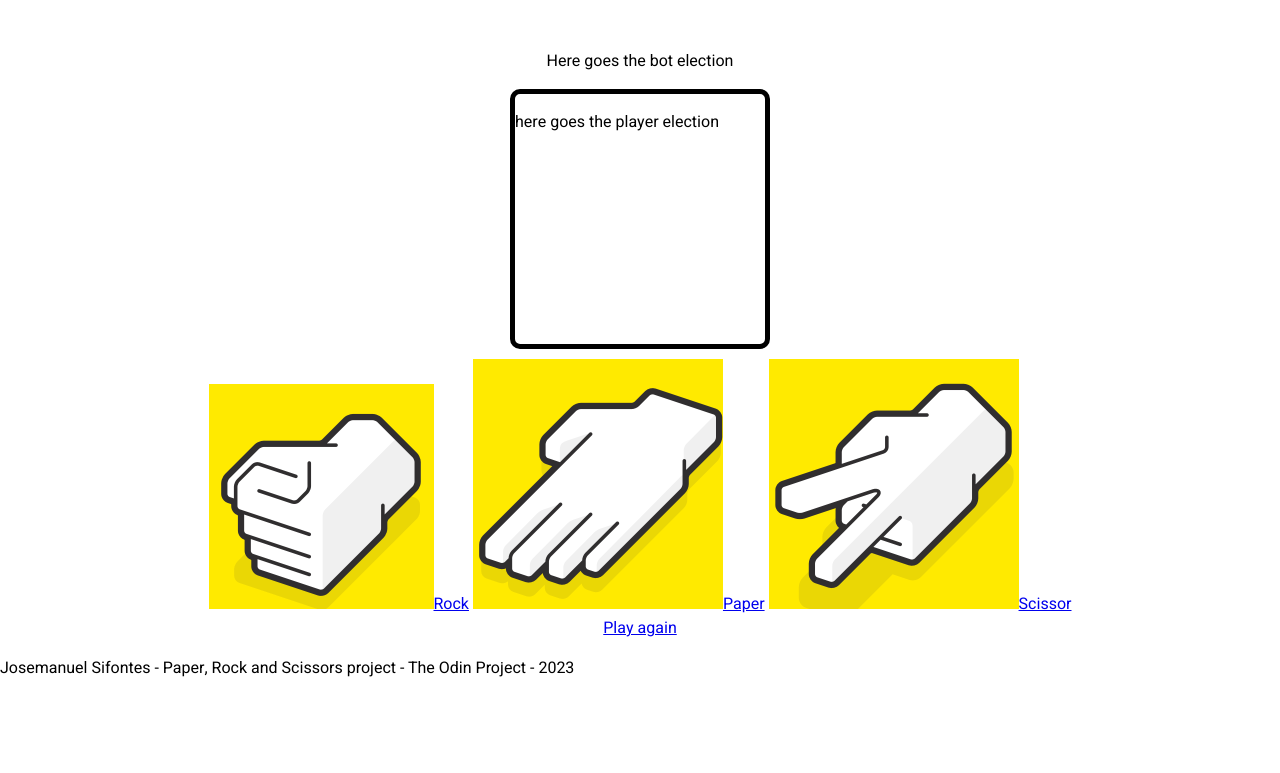
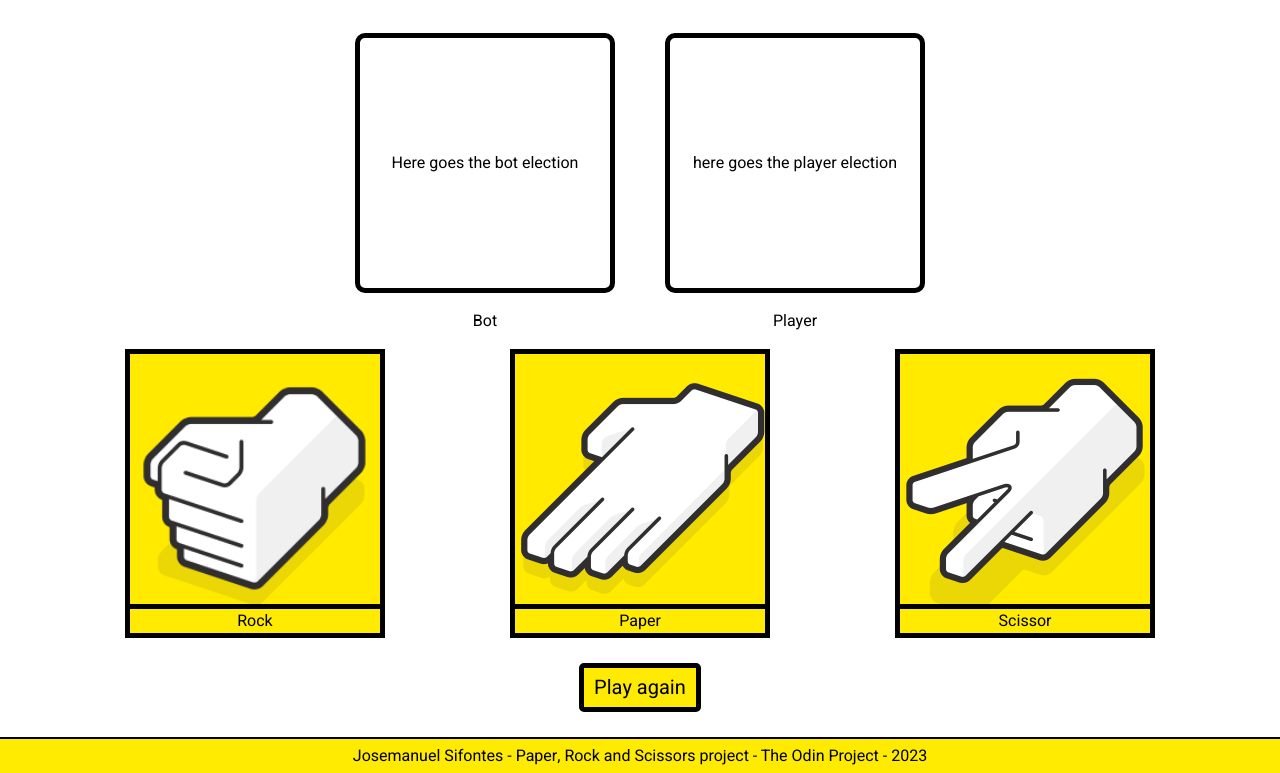
Before and after one commit to josemanuelsv18/RPS, a plain HTML site: page index.html in a window 1280 px wide. Shown: the part 219-992 px from the top of the page. Before the commit the page ends 915 px from the top, so only its background shows below. Drawn offline with Linux system fonts and the light colour scheme.

Commit message:
css style finished

```diff
--- a/index.css
+++ b/index.css
@@ -27,14 +27,80 @@ header > h1{
     flex-direction: column;
     align-items: center;
 }
-.game > .result{
+.game > .win-lose{
     font-size: 36px;
     font-weight: bold;
 }
-.game > .election{
+.game > .results{
+    display: flex;
+    width: 100%;
+    justify-content: center;
+}
+.game > .results > .election-card{
+    display: flex;
+    flex-direction: column;
+    align-items: center;
+}
+/*.game > .results > .election-card > p{
+    margin: 0;
+}*/
+.game > .results > .election-card > .election{
     width: 250px;
     height: 250px;
     border: 5px solid black;
-    margin: 0px 0px 10px 0px;
+    margin: 0px 25px;
     border-radius: 10px;
+    display: flex;
+    justify-content: center;
+    align-items: center;
 }
+.game > .control-section{
+    width: 100%;
+}
+.game > .control-section > .button-menu{
+    display: flex;
+    justify-content: space-evenly;
+}
+.game > .control-section > .button-menu > .button{
+    display: flex;
+    flex-direction: column;
+    align-items: center;
+}
+.game > .control-section > .button-menu > .button{
+    border: 5px solid black;
+    color: black;
+    text-decoration: none;
+    background-color: #FFEA01;
+}
+.game > .control-section > .button-menu > .button:hover{
+    background-color: white;
+    font-weight: bold;
+}
+.game > .control-section > .button-menu >.button > img{
+    border-bottom: 5px solid black;
+    width: 250px;
+    height: 250px;
+}
+.game > .play-again{
+    background-color: #FFEA01;
+    padding: 5px 10px;
+    border-radius: 5px;
+    border: 5px solid black;
+    color: black;
+    text-decoration: none;
+    font-size: 20px;
+    margin: 25px 0;
+}
+.game > .play-again:hover{
+    background-color: white;
+    font-weight: bold;
+}
+footer{
+    background-color: #FFEA01;
+    text-align: center;
+    padding: 5px;
+    border-top: 2px solid black;
+}
+footer > p {
+    margin: 0;
+}
--- a/index.html
+++ b/index.html
@@ -20,22 +20,28 @@
         <p class="record-item" id="Draw">Draws: 0</p>
     </div>
     <div class="game">
-        <div class="result">
+        <div class="win-lose">
             <p>here goes the result</p>
         </div>
-        <div id="bot">
-            <div class="election" id="">
-                <p>Here goes the bot election</p>
+        <div class="results">
+            <div class="election-card">
+                <div class="election" id="bot">
+                    <p>Here goes the bot election</p>
+                </div>
+                <p>Bot</p>
+            </div>
+            <div class="election-card">
+                <div class="election" id="player">
+                    <p>here goes the player election</p>
+                </div>
+                <p>Player</p>
             </div>
         </div>
-        <div class="election" id="player">
-            <p>here goes the player election</p>
-        </div>
-        <div class="buttons">
-            <nav>
-                <a href="#"><img src="./img/rock.png" alt="Rock image">Rock</a>
-                <a href="#"><img src="./img/paper.png" alt="Paper image">Paper</a>
-                <a href="#"><img src="./img/scissors.png" alt="Scissor image">Scissor</a>
+        <div class="control-section">
+            <nav class="button-menu">
+                <a href="#" class="button"><img src="./img/rock.png" alt="Rock image">Rock</a>
+                <a href="#" class="button"><img src="./img/paper.png" alt="Paper image">Paper</a>
+                <a href="#" class="button"><img src="./img/scissors.png" alt="Scissor image">Scissor</a>
             </nav>
         </div>
         <a href="#" class="play-again">Play again</a>
```
